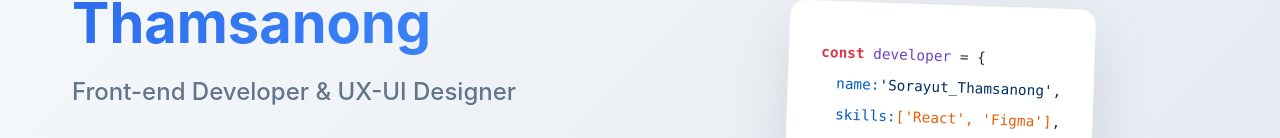
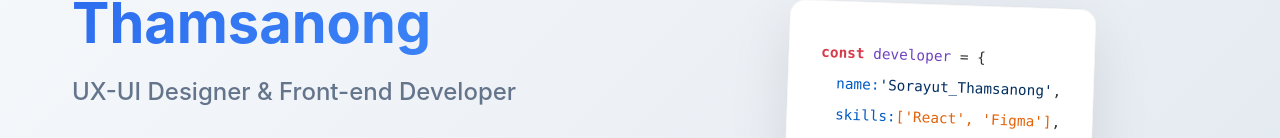
Before and after one commit to Minerdev1103/personal_Web, a React (Vite) app: page / in a window 1280 px wide. Shown: the part 321-459 px from the top of the page. Built offline with nearby package versions, Linux system fonts and the light colour scheme.

Commit message:
Editing cv

```diff
--- a/src/hero.jsx
+++ b/src/hero.jsx
@@ -222,7 +222,7 @@ const Portfolio = () => {
               Hello, I'm <span className="highlight">Sorayut Thamsanong</span>
             </h1>
             <p className="hero-subtitle">
-              Front-end Developer & UX-UI Designer
+              UX-UI Designer & Front-end Developer
             </p>
             <p className="hero-description">
               I am someone who loves and is passionate about coding. I enjoy
```
